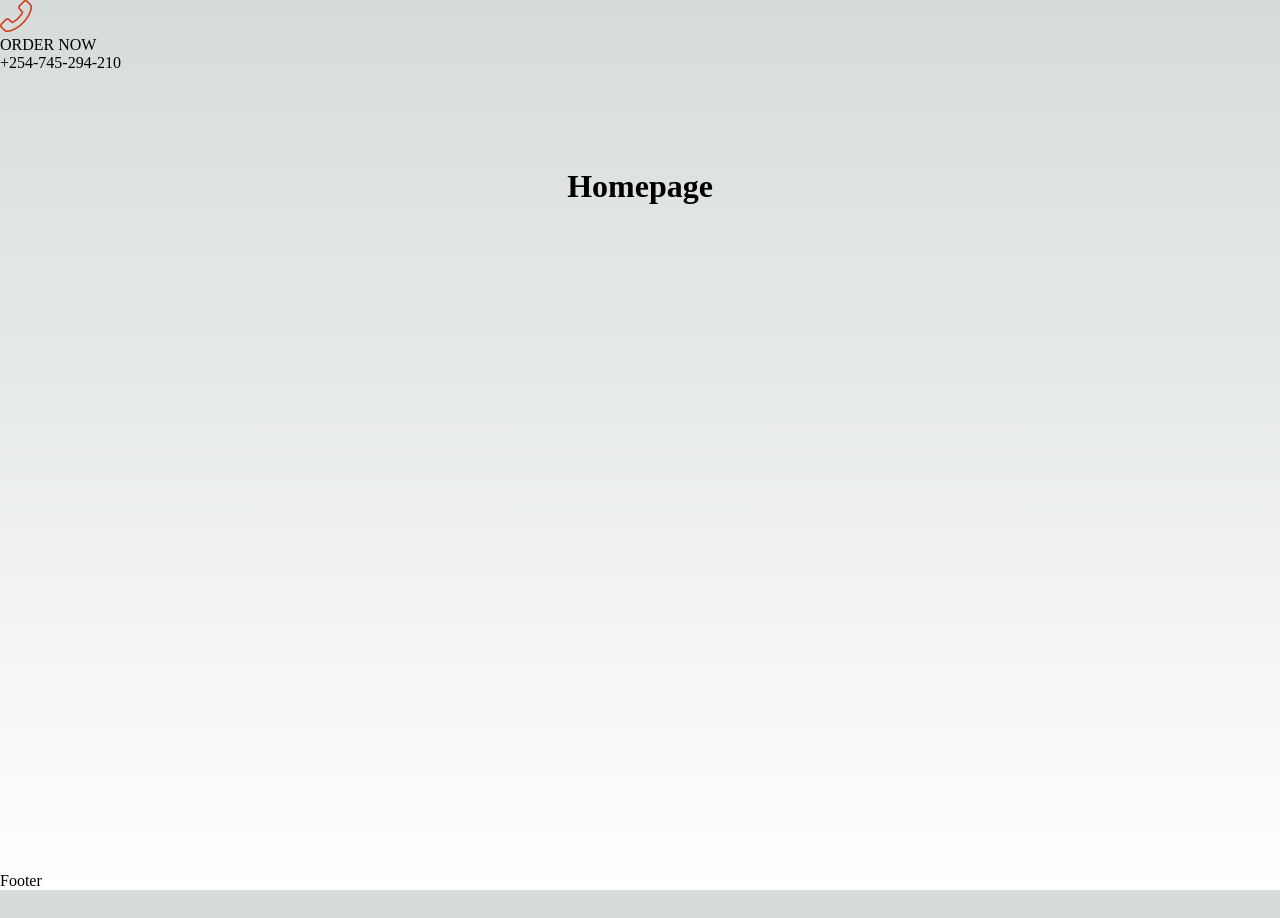
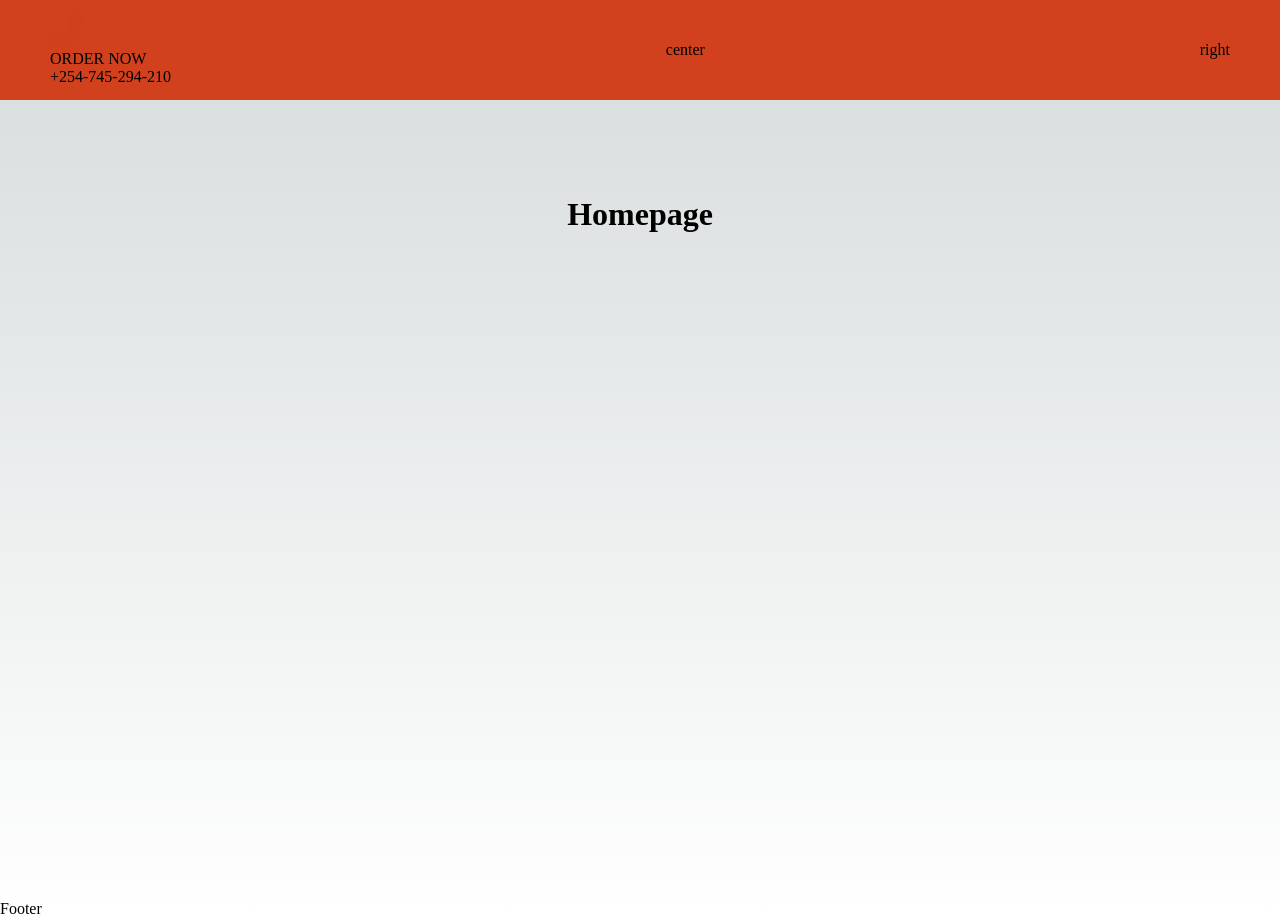
Before and after one commit to daudi13/restauantjs, a Next.js app: page / in a window 1280 px wide. Before the commit the page ends 890 px from the top, so only its background shows below. Built offline with nearby package versions, Linux system fonts and the light colour scheme.

Commit message:
Add initial navbar styling

```diff
--- a/pages/components/Navbar.jsx
+++ b/pages/components/Navbar.jsx
@@ -14,9 +14,8 @@ const Navbar = () => {
           <div className={styles.texts}>+254-745-294-210</div>
         </div>
       </div>
-      <div className={styles.item}></div>
-      <div className={styles.item}></div>
-      <div className={styles.item}></div>
+      <div className={styles.item}>center</div>
+      <div className={styles.item}>right</div>
     </div>
   )
 }
--- a/styles/Navbar.module.css
+++ b/styles/Navbar.module.css
@@ -0,0 +1,10 @@
+.container{
+  height: 100px;
+  padding: 0px 50px;
+  background-color: #d1411e;
+  display: flex;
+  align-items: center;
+  justify-content: space-between;
+  position: sticky;
+  top: 0;
+}
```
